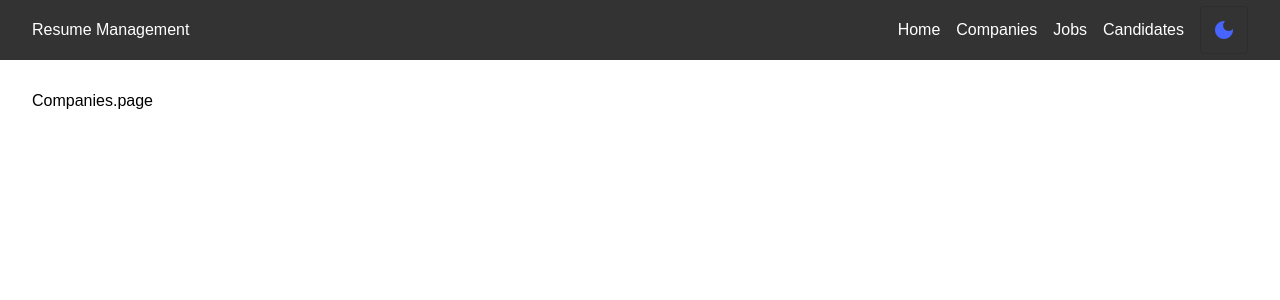
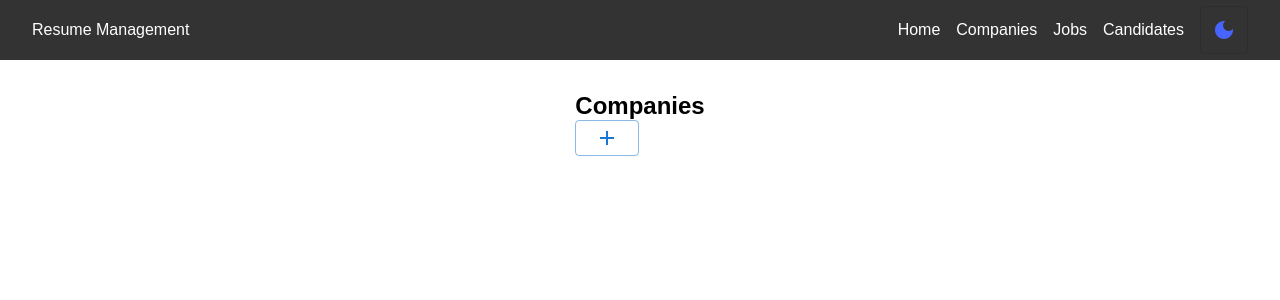
Before and after one commit to nickyshah/api-library-mgmt-july, a React (Create React App) app: page /companies in a window 1280 px wide. Shown: the top 300 px of the page. Built offline with nearby package versions, Linux system fonts and the light colour scheme; no server answers.

Commit message:
Companies page added

```diff
--- a/package.json
+++ b/package.json
@@ -7,6 +7,7 @@
     "@emotion/styled": "^11.11.0",
     "@mui/icons-material": "^5.15.14",
     "@mui/material": "^5.15.14",
+    "@mui/x-data-grid": "^7.1.0",
     "@testing-library/jest-dom": "^5.17.0",
     "@testing-library/react": "^13.4.0",
     "@testing-library/user-event": "^13.5.0",
--- a/src/Pages/Companies/Companies.page.tsx
+++ b/src/Pages/Companies/Companies.page.tsx
@@ -2,10 +2,14 @@ import { useEffect, useState } from "react";
 import "./companies.scss";
 import httpModule from "../../helpers/http.module";
 import { ICompany } from "../../Types/global.typing";
+import { Button } from "@mui/material";
+import { useNavigate } from "react-router-dom";
+import { Add } from "@mui/icons-material";
 
 const Companies = () => {
   const [companies, setCompanies] = useState<ICompany[]>([]);
   const [loading, setLoading] = useState<boolean>(false);
+  const redirect = useNavigate();
 
   useEffect(() => {
     setLoading(true);
@@ -22,8 +26,18 @@ const Companies = () => {
       });
   }, []);
 
-  console.log(companies);
-  return <div>Companies.page</div>;
+  //   console.log(companies);
+  return (
+    <div className="content companies">
+      <div className="heading">
+        <h2>Companies</h2>
+        <Button variant="outlined" onClick={() => redirect("companies/add")}>
+          <Add />
+        </Button>
+      </div>
+
+    </div>
+  );
 };
 
 export default Companies;
```
Also changed, not shown: src/Components/companies/companiesGrid.componenet.tsx (added, +11 -0 lines), src/Components/companies/companies-grid.scss (added), 1 other file (tests, documents, lock files or other folders). Lines whose indentation alone changed are shown as unchanged.
